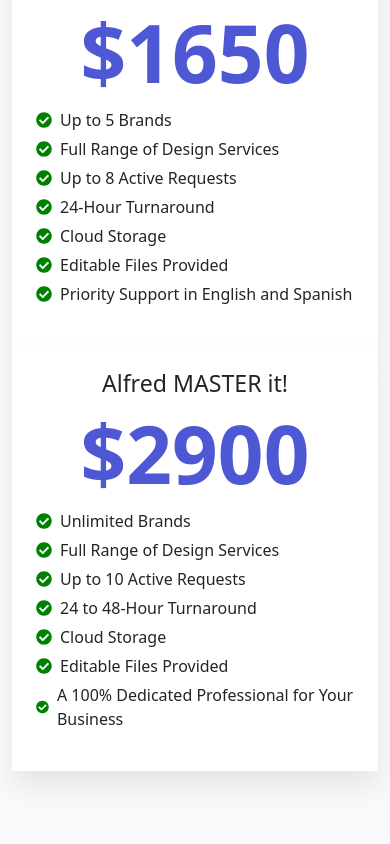
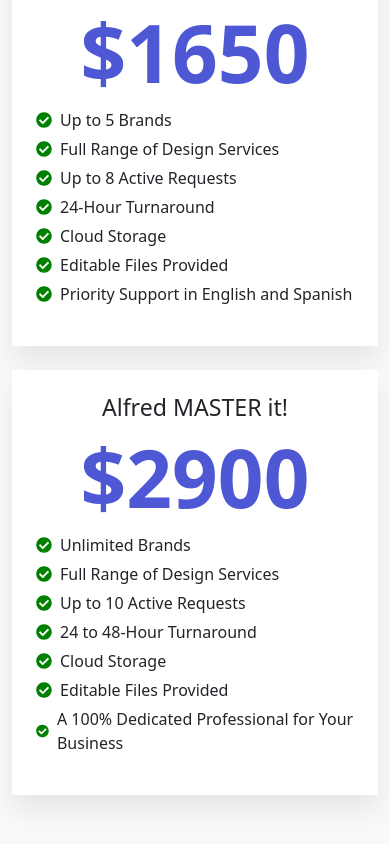
Before and after one commit to Davidfvillamil/Alfred-design, a React (Vite) app in the folder Alfred-design/: page / in a window 390 px wide. Shown: the part 9323-10167 px from the top of the page. Built offline with nearby package versions, Linux system fonts and the light colour scheme.

Commit message:
arreglar pricing

```diff
--- a/Alfred-design/src/components/Pricing/Pricing.jsx
+++ b/Alfred-design/src/components/Pricing/Pricing.jsx
@@ -58,7 +58,7 @@ function Pricing() {
                         </div>
                     </div>
                 </div>
-                <div className="col-lg-4 col-sm-6">
+                <div className="col-lg-4 col-sm-6 mb-4">
                     <div className="pricing">
                         <div className="pricing-head p-4 bg-white theme-shadow">
                             <h3 className='text-center'>Alfred CRUSH it! </h3>
@@ -96,7 +96,7 @@ function Pricing() {
                         </div>
                     </div>
                 </div>
-                <div className="col-lg-4 col-sm-6">
+                <div className="col-lg-4 col-sm-6 mb-4">
                     <div className="pricing">
                         <div className="pricing-head p-4 bg-white theme-shadow">
                             <h3 className='text-center'>Alfred MASTER it!</h3>
```
